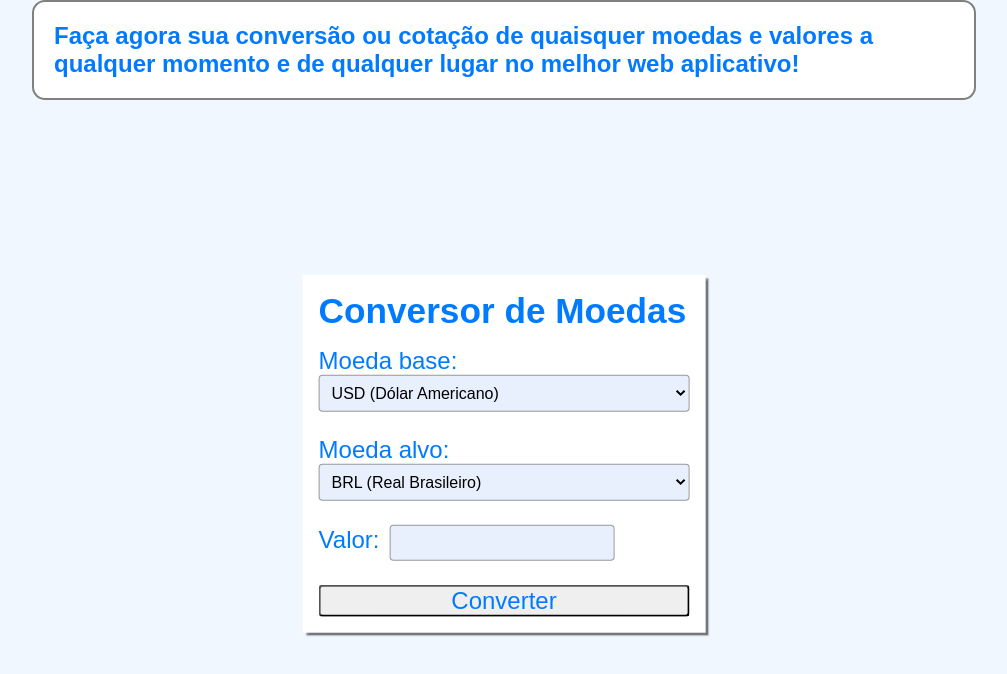
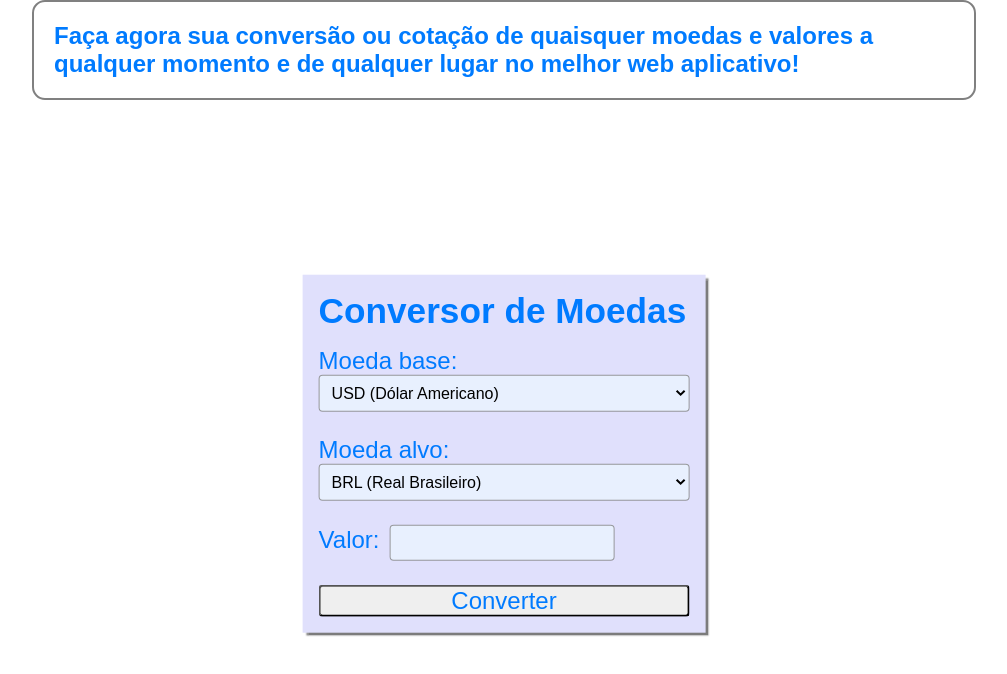
Before and after one commit to gajelou/Conversor, a React (Create React App) app: page / in a window 1280 px wide. Shown: the top 674 px of the page, without its empty margins (136-1143 px from the left). Built offline with nearby package versions, Linux system fonts and the light colour scheme; no server answers.

Commit message:
reestilização

```diff
--- a/public/index.html
+++ b/public/index.html
@@ -1,6 +1,8 @@
 <!DOCTYPE html>
-<html lang="en">
+<html lang="pt-br">
   <head>
+    <script async src="https://pagead2.googlesyndication.com/pagead/js/adsbygoogle.js?client=ca-pub-1931640987893594"
+     crossorigin="anonymous"></script>
     <meta charset="utf-8" />
     <meta name="viewport" content="width=device-width, initial-scale=1" />
     <meta name="theme-color" content="#000000" />
@@ -8,13 +10,12 @@
       name="description"
       content="Web site created using create-react-app"
     />
-    <link rel="apple-touch-icon" href="%PUBLIC_URL%/logo192.png" />
+    <link rel="stylesheet" type="tex/css" href="../src/index.css">
 
     <link rel="manifest" href="%PUBLIC_URL%/manifest.json" />
 
     <title>Conversor de moedas</title>
-    <script async src="https://pagead2.googlesyndication.com/pagead/js/adsbygoogle.js?client=ca-pub-1931640987893594"
-     crossorigin="anonymous"></script>
+
   </head>
   <body>
 
@@ -23,23 +24,23 @@
     <div id="Conteudo">
       <h1>Converta Moedas em Tempo Real no Melhor Conversor de Moedas Online</h1>
       <p>
-          Se você precisa fazer transações financeiras internacionais ou está planejando uma viagem para o exterior, um conversor de moedas é uma ferramenta indispensável. Um conversor de moedas é uma aplicação online que permite converter o valor de uma moeda para outra com base nas taxas de câmbio atualizadas em tempo real. Converta também criptomoedas, Bitcoin e outras commodities como ouro e prata!
+        Se você precisa fazer transações financeiras internacionais ou está planejando uma viagem para o exterior, um conversor de moedas é uma ferramenta indispensável. Um conversor de moedas é uma aplicação online que permite converter o valor de uma moeda para outra com base nas taxas de câmbio atualizadas em tempo real. Converta também criptomoedas, Bitcoin e outras commodities como ouro e prata!
       </p>
       <p>
-          O câmbio é o valor relativo de uma moeda em relação a outra. As taxas de câmbio estão sempre em constante mudança devido a vários fatores econômicos, políticos e sociais, como a oferta e demanda de moedas, políticas monetárias dos países, indicadores econômicos e eventos geopolíticos. Por isso, é essencial ter acesso às taxas de câmbio mais recentes para garantir uma conversão precisa e atualizada.
+        O câmbio é o valor relativo de uma moeda em relação a outra. As taxas de câmbio estão sempre em constante mudança devido a vários fatores econômicos, políticos e sociais, como a oferta e demanda de moedas, políticas monetárias dos países, indicadores econômicos e eventos geopolíticos. Por isso, é essencial ter acesso às taxas de câmbio mais recentes para garantir uma conversão precisa e atualizada.
       </p>
 
       <p>
-          Além de sua utilidade prática para transações financeiras internacionais, o conversor de moedas também pode ser uma ferramenta interessante para descobrir curiosidades sobre as moedas do mundo. Por exemplo, você sabia que o dólar dos Estados Unidos é a moeda mais utilizada nas transações internacionais e é conhecido como "Greenback" devido à cor de seus bilhetes verdes? Ou que o euro é a moeda oficial de 19 países da União Europeia e é a segunda moeda de reserva mais utilizada no mundo? Essas curiosidades podem tornar a experiência de usar um conversor de moedas mais interessante e educativa
+        Além de sua utilidade prática para transações financeiras internacionais, o conversor de moedas também pode ser uma ferramenta interessante para descobrir curiosidades sobre as moedas do mundo. Por exemplo, você sabia que o dólar dos Estados Unidos é a moeda mais utilizada nas transações internacionais e é conhecido como "Greenback" devido à cor de seus bilhetes verdes? Ou que o euro é a moeda oficial de 19 países da União Europeia e é a segunda moeda de reserva mais utilizada no mundo? Essas curiosidades podem tornar a experiência de usar um conversor de moedas mais interessante e educativa
       </p>
       <p>
-          Ao escolher um conversor de moedas online, é importante optar por uma ferramenta confiável e precisa, que ofereça taxas de câmbio atualizadas em tempo real e que garanta uma boa visibilidade e clareza no mecanismos de busca sendo fácil de usar, com uma interface de usuário intuit iva e responsiva, permitindo que os usuários selecionem as moedas desejadas, insiram osvalores e obtenham os resultados de forma rápida e precisa.
+        Ao escolher um conversor de moedas online, é importante optar por uma ferramenta confiável e precisa, que ofereça taxas de câmbio atualizadas em tempo real e que garanta uma boa visibilidade e clareza no mecanismos de busca sendo fácil de usar, com uma interface de usuário intuit iva e responsiva, permitindo que os usuários selecionem as moedas desejadas, insiram osvalores e obtenham os resultados de forma rápida e isso você encontra aqui!!!!
       </p>
       <p>
-          O câmbio é o valor relativo de uma moeda em relação a outra. As taxas de câmbio estão sempre em constante mudança devido a vários fatores econômicos, políticos e sociais, como a oferta e demanda de moedas, políticas monetárias dos países, indicadores econômicos e eventos geopolíticos. Por isso, é essencial ter acesso às taxas de câmbio mais recentes para garantir uma conversão precisa e atualizada.
+        O câmbio é o valor relativo de uma moeda em relação a outra. As taxas de câmbio estão sempre em constante mudança devido a vários fatores econômicos, políticos e sociais, como a oferta e demanda de moedas, políticas monetárias dos países, indicadores econômicos e eventos geopolíticos. Por isso, é essencial ter acesso às taxas de câmbio mais recentes para garantir uma conversão precisa e atualizada.
       </p>
       <p>
-          Em resumo, um conversor de moedas é uma ferramenta essencial para quem precisa fazer transações financeiras internacionais, compras de bens de consumo ou está planejando uma viagem para o exterior.
+        Em resumo, um conversor de moedas é uma ferramenta essencial para quem precisa fazer transações financeiras internacionais, compras de bens de consumo ou está planejando uma viagem para o exterior.
       </p>
   </div>
 
--- a/src/App.css
+++ b/src/App.css
@@ -1,5 +1,5 @@
 
-/* arquivo-de-estilo.css */
+@import url('https://fonts.googleapis.com/css2?family=Righteous&family=Sarala:wght@400;700&display=swap');
 
 /* Reset de estilos */
 * {
@@ -9,11 +9,13 @@
 
 }
 
+body {
 
+  font-family: Sara, sans-serif;
+  background-color: linear-gradient(67deg, brown, white);
 
-body {
-  font-family: Arial, sans-serif;
 }
+
 
 .container {
   position: absolute;
@@ -21,9 +23,8 @@ body {
   top: 50%;
   transform: translate(-50%,-35%);
   max-width: 500px;
-
   padding: 1rem;
-  background-color: #fff;
+  background-color: #e0e0fc;
   box-shadow: 0px 0px 5px rgba(0, 0, 0, 0.1);
   box-shadow: 0.2rem 0.2rem 0.1rem rgba(0, 0, 0, 0.514);
 }
@@ -62,9 +63,7 @@ p {
 }
 
 /* Cores */
-body {
-  background-color: #f0f7ff;
-}
+
 
 h2 {
   max-width: 900px;
--- a/src/index.css
+++ b/src/index.css
@@ -1,16 +1,4 @@
-body {
-
-  font-family: -apple-system, BlinkMacSystemFont, 'Segoe UI', 'Roboto', 'Oxygen',
-    'Ubuntu', 'Cantarell', 'Fira Sans', 'Droid Sans', 'Helvetica Neue',
-    sans-serif;
-  -webkit-font-smoothing: antialiased;
-  -moz-osx-font-smoothing: grayscale;
-}
-
-code {
-  font-family: source-code-pro, Menlo, Monaco, Consolas, 'Courier New',
-    monospace;
-}
+@import url('https://fonts.googleapis.com/css2?family=Righteous&family=Sarala:wght@400;700&display=swap');
 
 #Conteudo{
   max-width: 1200px;
@@ -20,5 +8,13 @@ code {
   transform: translate(-50%, 0%);
   padding-bottom: 150px;
   font-size: 1.6rem;
+  background-color: linear-gradient(68deg, Black,#D98719)
 
 }
+
+body {
+
+  font-family: Sarala, sans-serif;
+
+
+}
```
